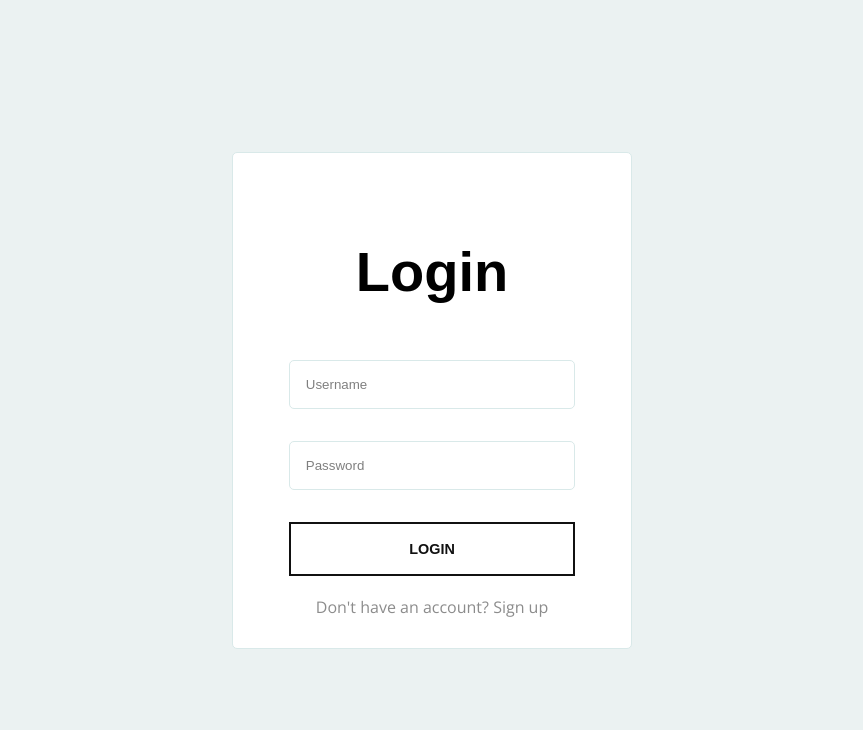
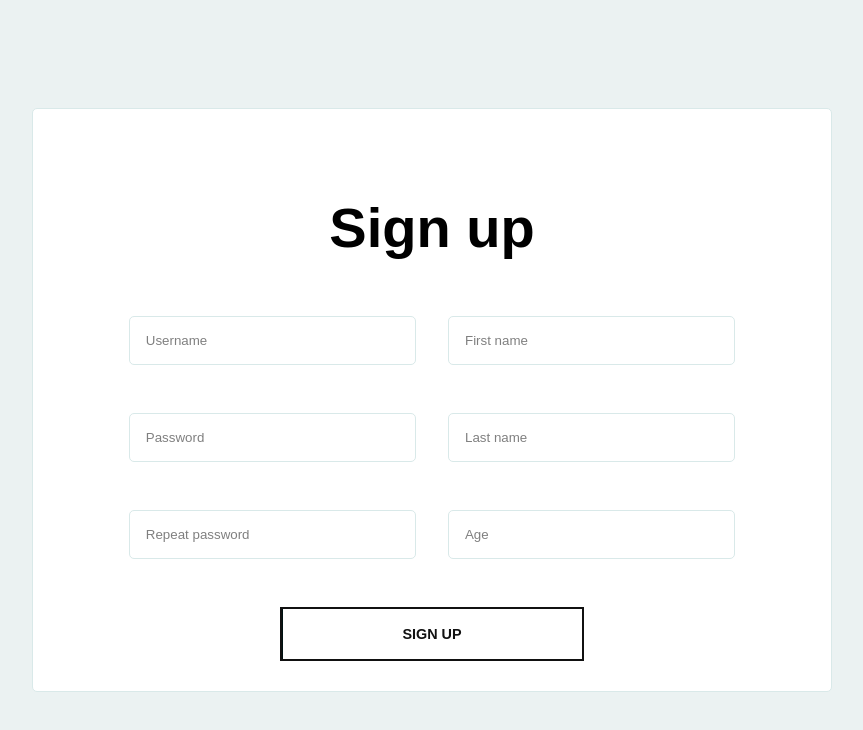
Before and after one commit to cubik707/spring-website-projects-front, a React (Create React App) app: page /signup in a window 1280 px wide. Before the commit this address led to /login. Shown: the top 730 px of the page, without its empty margins (208-1071 px from the left). Built offline with nearby package versions, Linux system fonts and the light colour scheme; no server answers.

Commit message:
feat: add signup handling

```diff
--- a/src/api/auth-api.js
+++ b/src/api/auth-api.js
@@ -18,4 +18,8 @@ export const authAPI = {
       throw e;
     }
   },
+  async signup(userData) {
+    const { data } = await instance.post('/signup', userData);
+    return data;
+  },
 };
--- a/src/common/instance.js
+++ b/src/common/instance.js
@@ -14,14 +14,20 @@ instance.interceptors.response.use(
 
     // If it is a 401 error, try to update the token
     if (error.response?.status === 401 && !originalRequest._retry) {
+      await refreshAccessToken(originalRequest);
+    }
+
+    // Others error
+    const errorMessage = handleError(error);
+    return Promise.reject(errorMessage);
+  },
+);
+
+export const refreshAccessToken = async (originalRequest) => {
+  try {
     originalRequest._retry = true; // To avoid infinite request loops
-      try {
     // Send request to update token
-        const { data } = await axios.post(
-          `${process.env.REACT_APP_BASE_URL}/refresh-token`,
-          {},
-          { withCredentials: true }, // Send cookies
-        );
+    const { data } = await instance.post('/refresh-token', {});
 
     const { accessToken } = data;
 
@@ -36,12 +42,6 @@ instance.interceptors.response.use(
     console.error('Failed to refresh token', refreshError);
     return Promise.reject(refreshError); // Fail to update the token
   }
-    }
-
-    // Others error
-    const errorMessage = handleError(error);
-    return Promise.reject(errorMessage);
-  },
-);
+};
 
 export default instance;
--- a/src/pages/login-page/login-page.jsx
+++ b/src/pages/login-page/login-page.jsx
@@ -1,9 +1,9 @@
-import React, { useEffect, useState } from 'react';
+import React, { useState } from 'react';
 import { Link, useNavigate } from 'react-router-dom';
 import Input from '../../components/core/input/input';
 import styles from './login-page.module.css';
 import Button from '../../components/core/button/button';
-import { useDispatch, useSelector } from 'react-redux';
+import { useDispatch } from 'react-redux';
 import { login } from '../../state/auth/auth-thunk';
 
 const LoginPage = () => {
@@ -13,23 +13,17 @@ const LoginPage = () => {
   const navigate = useNavigate();
   const dispatch = useDispatch();
 
-  const isAuthenticated = useSelector((state) => state.auth.isAuthenticated);
-
   const handleLogin = async (e) => {
     e.preventDefault();
     try {
-      await dispatch(login({ username, password }));
+      await dispatch(login({ username, password })).unwrap();
       setError(null);
+      navigate('/');
     } catch (error) {
       setError(error.message || 'Failed to login');
     }
   };
 
-  useEffect(() => {
-    if (isAuthenticated) {
-      navigate('/'); // Redirect to home if the user is authenticated
-    }
-  }, [isAuthenticated, navigate]);
 
   return (
     <div className={styles.loginWrapper}>
--- a/src/pages/signup-page/signup-page.js
+++ b/src/pages/signup-page/signup-page.js
@@ -1,23 +1,148 @@
-import React from 'react';
+import React, { useState } from 'react';
 import styles from './signup-page.module.css';
 import Input from '../../components/core/input/input';
 import Button from '../../components/core/button/button';
+import { signup } from '../../state/auth/auth-thunk';
+import { useDispatch } from 'react-redux';
+import { useNavigate } from "react-router-dom";
 
 const SignupPage = () => {
+  const [formData, setFormData] = useState({
+    username: '',
+    password: '',
+    repeatPassword: '',
+    firstName: '',
+    lastName: '',
+    age: '',
+  });
+  const [errors, setErrors] = useState({});
+  const [generalErrors, setGeneralErrors] = useState(null);
+
+  const dispatch = useDispatch();
+  const navigate = useNavigate();
+
+  const handleChange = (e) => {
+    const { name, value } = e.target;
+    setFormData((prev) => ({
+      ...prev,
+      [name]: value,
+    }));
+  };
+
+  const handleSignup = async (e) => {
+    e.preventDefault();
+
+    // Reset errors before the new validation
+    setErrors({});
+    setGeneralErrors(null);
+
+    try {
+      await dispatch(signup(formData)).unwrap();
+      navigate('/');
+    } catch (err) {
+      const backendErrors = handleError(err); // Process errors from the backend
+      setErrors(backendErrors.errors || {}); // If it's an object of errors, set them
+      setGeneralErrors(backendErrors.message || null); // If it's a general generalErrors message, show it
+    }
+  };
+
+  const handleError = (e) => {
+    const backendErrors = e;
+
+    if (backendErrors.errors) {
+      // If it's an object with field-specific errors
+      return { errors: backendErrors.errors };
+    }
+
+    // If there's a general generalErrors message
+    return { message: backendErrors.message || 'An unexpected generalErrors occurred' };
+  };
+
   return (
     <div className={styles.signupWrapper}>
       <div className={styles.signupCard}>
         <h2 className={styles.title}>Sign up</h2>
-        <form className={styles.signupForm}>
-          <Input placeholder='Username' />
-          <Input type='password' placeholder='Password' />
-          <Input type='password' placeholder='Repeat password' />
-          <Input placeholder='First name' />
-          <Input placeholder='Last name' />
-          <Input type='number' placeholder='Age' />
+        <form className={styles.signupForm} onSubmit={handleSignup}>
+          <div className={styles.inputWrapper}>
+            <Input
+              placeholder='Username'
+              name='username'
+              value={formData.username}
+              onChange={handleChange}
+            />
+            {errors.username && (
+              <div className={styles.errorMessage}>{errors.username}</div>
+            )}
+          </div>
+
+          <div className={styles.inputWrapper}>
+            <Input
+              type='password'
+              placeholder='Password'
+              name='password'
+              value={formData.password}
+              onChange={handleChange}
+            />
+            {errors.password && (
+              <div className={styles.errorMessage}>{errors.password}</div>
+            )}
+          </div>
+
+          <div className={styles.inputWrapper}>
+            <Input
+              type='password'
+              placeholder='Repeat password'
+              name='repeatPassword'
+              value={formData.repeatPassword}
+              onChange={handleChange}
+            />
+            {errors.repeatPassword && (
+              <div className={styles.errorMessage}>{errors.repeatPassword}</div>
+            )}
+          </div>
+
+          <div className={styles.inputWrapper}>
+            <Input
+              placeholder='First name'
+              name='firstName'
+              value={formData.firstName}
+              onChange={handleChange}
+            />
+            {errors.firstName && (
+              <div className={styles.errorMessage}>{errors.firstName}</div>
+            )}
+          </div>
+
+          <div className={styles.inputWrapper}>
+            <Input
+              placeholder='Last name'
+              name='lastName'
+              value={formData.lastName}
+              onChange={handleChange}
+            />
+            {errors.lastName && (
+              <div className={styles.errorMessage}>{errors.lastName}</div>
+            )}
+          </div>
+
+          <div className={styles.inputWrapper}>
+            <Input
+              type='number'
+              placeholder='Age'
+              name='age'
+              value={formData.age}
+              onChange={handleChange}
+            />
+            {errors.age && (
+              <div className={styles.errorMessage}>{errors.age}</div>
+            )}
+          </div>
           <Button type='submit'>Sign up</Button>
         </form>
       </div>
+      {generalErrors && (
+        <div className={styles.errorMessage}>{generalErrors}</div>
+      )}
     </div>
   );
 };
--- a/src/pages/signup-page/signup-page.module.css
+++ b/src/pages/signup-page/signup-page.module.css
@@ -41,32 +41,32 @@
     width: 100%;
 }
 
-.signupForm > Input:nth-child(1) {
+.signupForm div:nth-child(1) {
     grid-row: 1;
     grid-column: 1;
 }
 
-.signupForm > Input:nth-child(2) {
+.signupForm div:nth-child(2) {
     grid-row: 2;
     grid-column: 1;
 }
 
-.signupForm > Input:nth-child(3) {
+.signupForm div:nth-child(3) {
     grid-row: 3;
     grid-column: 1;
 }
 
-.signupForm > Input:nth-child(4) {
+.signupForm div:nth-child(4) {
     grid-row: 1;
     grid-column: 2;
 }
 
-.signupForm > Input:nth-child(5) {
+.signupForm div:nth-child(5) {
     grid-row: 2;
     grid-column: 2;
 }
 
-.signupForm > Input:nth-child(6) {
+.signupForm div:nth-child(6) {
     grid-row: 3;
     grid-column: 2;
 }
@@ -77,6 +77,16 @@
     justify-self: center;
 }
 
+.inputWrapper {
+    margin-bottom: 1rem;
+}
+
+.errorMessage {
+    color: red;
+    font-size: 12px;
+    margin-top: 4px;
+}
+
 @media (max-width: 768px) {
     .signupForm {
         grid-template-columns: 1fr;
--- a/src/router/router.js
+++ b/src/router/router.js
@@ -2,6 +2,7 @@ import { createBrowserRouter, Navigate } from 'react-router-dom';
 import LoginPage from '../pages/login-page/login-page';
 import ProjectsPage from '../pages/projects-page';
 import { ProtectedRoute } from './protected-route';
+import SignupPage from '../pages/signup-page/signup-page';
 
 export const router = createBrowserRouter([
   {
@@ -17,6 +18,10 @@ export const router = createBrowserRouter([
     element: <LoginPage />,
   },
   {
+    path: '/signup',
+    element: <SignupPage />,
+  },
+  {
     path: '*',
     element: <Navigate to='/' />,
   },
--- a/src/state/auth/auth-slice.js
+++ b/src/state/auth/auth-slice.js
@@ -1,5 +1,5 @@
 import { createSlice } from '@reduxjs/toolkit';
-import { fetchAuthMe, login } from './auth-thunk';
+import { fetchAuthMe, login, signup } from './auth-thunk';
 import { authTokenManager } from '../../utils/auth-token-manager';
 
 const authSlice = createSlice({
@@ -23,6 +23,9 @@ const authSlice = createSlice({
       })
       .addCase(fetchAuthMe.rejected, (state) => {
         state.isAuthenticated = false;
+      })
+      .addCase(signup.fulfilled, (state) => {
+        state.isAuthenticated = true;
       });
   },
 });
--- a/src/state/auth/auth-thunk.js
+++ b/src/state/auth/auth-thunk.js
@@ -34,3 +34,20 @@ export const fetchAuthMe = createAsyncThunk(
     }
   },
 );
+
+export const signup = createAsyncThunk(
+  'auth/signup',
+  async (userData, { rejectWithValue }) => {
+    try {
+      const { data } = await authAPI.signup(userData);
+
+      if (data?.accessToken) {
+        authTokenManager.setAccessToken(data.accessToken);
+      }
+
+      return true;
+    } catch (error) {
+      return rejectWithValue(error || 'Signup failed');
+    }
+  },
+);
--- a/src/utils/handle-errors.js
+++ b/src/utils/handle-errors.js
@@ -1,6 +1,14 @@
 export const handleError = (e) => {
+  console.error(e);
+
+  // Check if there's a response object and data
   if (e.response && e.response.data) {
-    return e.response.data[0]?.msg || e.response.data.message;
+    const { data } = e.response;
+
+    // Return the error data directly as field-specific error messages
+    return data;
   }
-  return 'An unexpected error occurred';
+
+  // If no specific error data, return a general error message
+  return { general: 'An unexpected error occurred' };
 };
```
Also changed, not shown: .eslintrc.json. Lines whose indentation alone changed are shown as unchanged.
